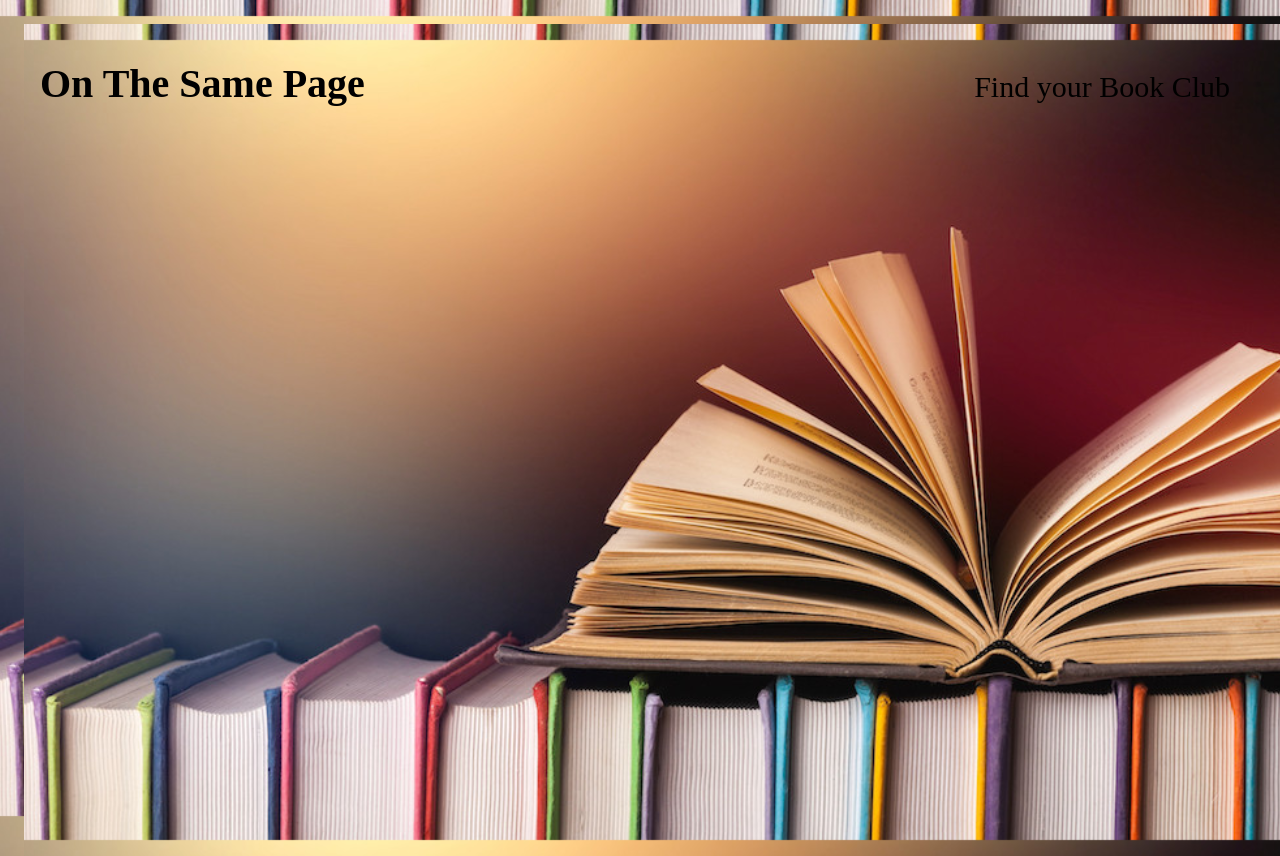
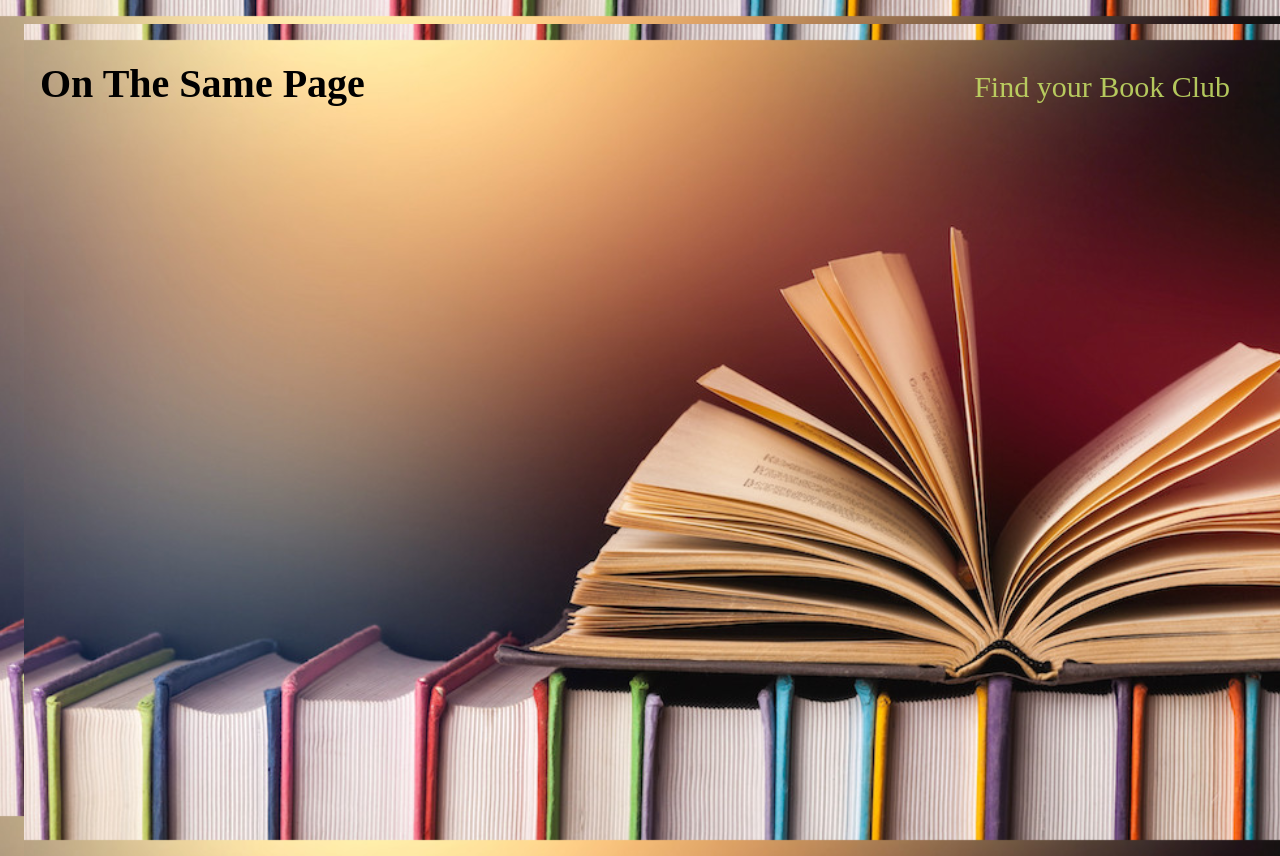
Before and after one commit to Amanda-Katherine/bookclub-frontend-javascript, a plain HTML site: page index.html in a window 1280 px wide. Shown: the top 856 px of the page. Drawn offline with Linux system fonts and the light colour scheme.

Commit message:
add color to text for select club id

```diff
--- a/styles/suggestions.css
+++ b/styles/suggestions.css
@@ -44,6 +44,11 @@ body, html {
   font-weight: bold;
 }
 
+#select-club {
+  color: rgba(194, 218, 100, 0.9);
+  /* text-shadow: -1px 0 black, 0 1px black, 1px 0 black, 0 -1px black; */
+}
+
 .sug-card {
     background-color: rgb(132, 225, 225, 0.5);
     background-color: rgba(132, 225, 225, 0.5);
```
